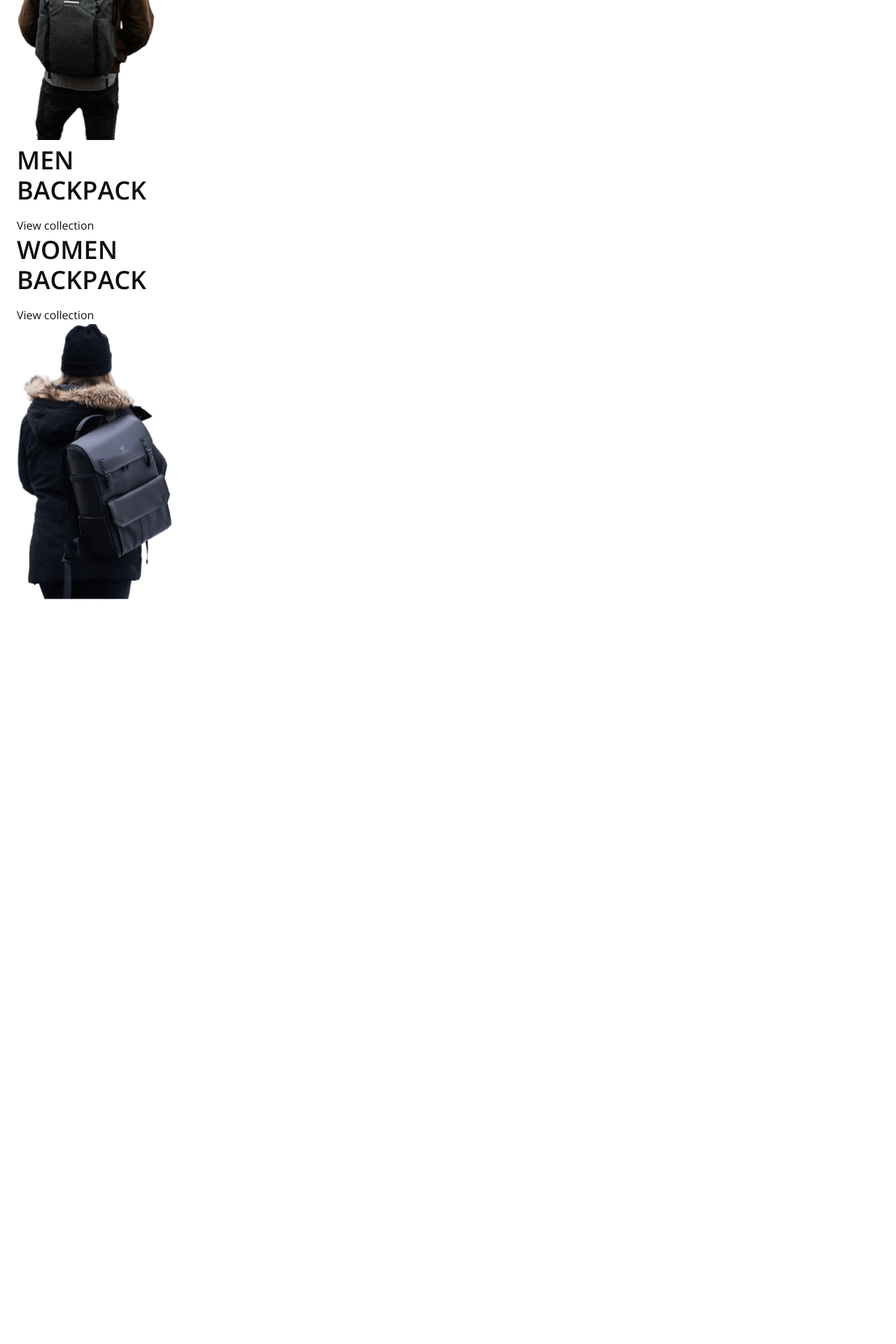
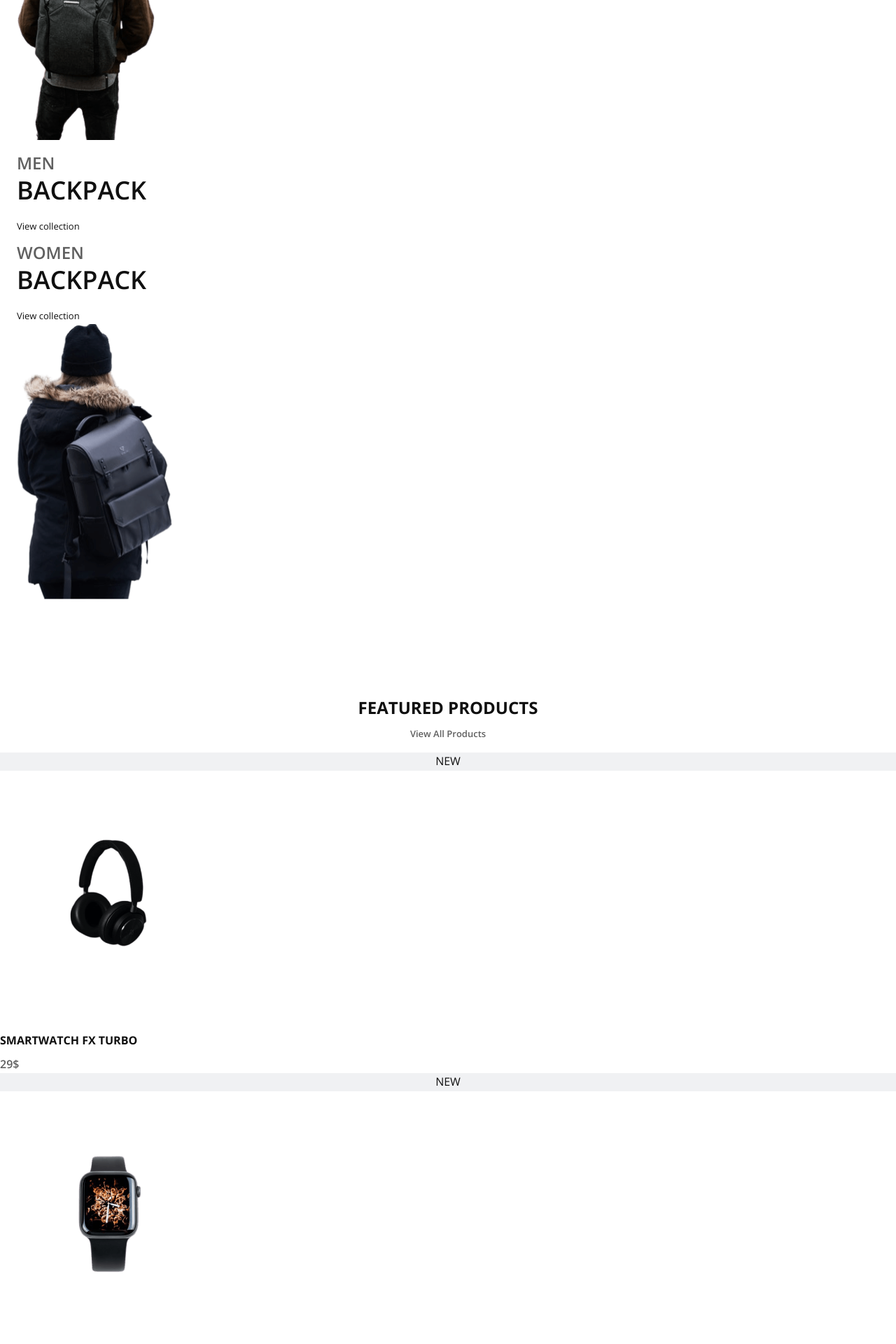
Before and after one commit to T-Damer/e-commerce-template, a PHP site: page / in a window 1280 px wide. Shown: the part 1920-3840 px from the top of the page at 70% size. Before the commit the page ends 2776 px from the top, so only its background shows below. Run offline with PHP 8.4, Linux system fonts and the light colour scheme.

Commit message:
Coded products section

```diff
--- a/assets/css/styles.css
+++ b/assets/css/styles.css
@@ -134,7 +134,7 @@ img {
   top: 0;
   left: 0;
   z-index: var(--z-fixed);
-  background-color: var(--grey-color);
+  background-color: var(--gray-color);
 }
 
 /*===== NAV =====*/
@@ -277,8 +277,64 @@ img {
   font-weight: var(--font-semi);
 }
 
+.collection__subtitle {
+  font-size: var(--h2-font-size);
+  color: var(--dark-color-light);
+}
+
+.collection__view {
+  font-size: var(--small-font-size);
+  colot: var(--dark-color-light);
+}
+
+.collection__view {
+  text-decoration: underline-dotted;
+}
+
 /*===== FEATURED PRODUCTS =====*/
+.featured__container {
+  row-gap: 2rem;
+}
 
+.featured__product {
+  transition: 0.3s;
+}
+
+.featured__product:hover {
+  transform: translateY(-0.5rem);
+}
+
+.featured__box {
+  position: relative;
+  display: flex;
+  justify-content: center;
+  background-color: var(--gray-color);
+}
+
+.featured__new {
+  position: absolute;
+  top: 0;
+  left: 0;
+  background-color: var(--first-color);
+  color: var(--white-color);
+  padding: 0.3rem 0.75rem;
+  font-size: var(--small-font-size);
+}
+
+.feature__data {
+  text-align: center;
+}
+
+.featured__name {
+  margin-bottom: var(--mb-1);
+  text-transform: uppercase;
+  font-size: var(--normal-font-size);
+}
+
+.featured__price {
+  color: var(--dark-color-light);
+  font-weight: var(--font-semi);
+}
 /*===== OFFER =====*/
 
 /*===== NEW ARRIVALS =====*/
--- a/index.html
+++ b/index.html
@@ -90,7 +90,59 @@
       </section>
 
       <!--===== FEATURED PRODUCTS =====-->
-      <section class="featured section" id="featured"></section>
+      <section class="featured section" id="featured">
+        <h2 class="section-title">FEATURED PRODUCTS</h2>
+        <a href="#" class="section-all">View All Products</a>
+
+        <div class="feature__container bd-grid">
+          <div class="featured__product">
+            <div class="featured__box">NEW</div>
+            <img
+              src="assets/img/feature1.png"
+              alt="feature1"
+              class="featured__img"
+            />
+
+            <div class="featured__data">
+              <h3 class="featured__name">Smartwatch FX Turbo</h3>
+              <span class="featured__price">29$</span>
+            </div>
+
+            <div class="featured__product">
+            <div class="featured__box">NEW</div>
+            <img
+              src="assets/img/feature4.png"
+              alt="feature4"
+              class="featured__img"
+            />
+
+            <div class="featured__data">
+              <h3 class="featured__name">Speaker NEO Dark</h3>
+              <span class="featured__price">59$</span>
+            </div>
+
+            <div class="featured__product">
+            <div class="featured__box">NEW</div>
+            <img
+              src="assets/img/feature2.png"
+              alt="feature2"
+              class="featured__img"
+            />
+
+            <div class="featured__data">
+              <h3 class="featured__name">AirPods</h3>
+              <span class="featured__price">19$</span>
+              <div class="featured__product">
+                <div class="featured__box">NEW</div>
+                <img
+                  src="assets/img/feature3.png"
+                  alt="feature3"
+                  class="featured__img"
+                />
+            </div>
+          </div>
+        </div>
+      </section>
 
       <!--===== OFFER =====-->
       <section class="offer section"></section>
```
